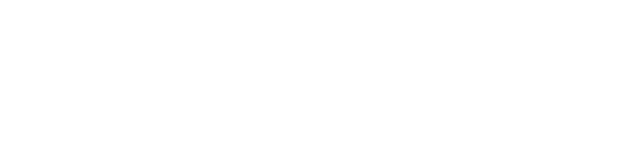
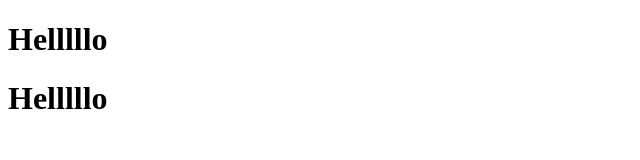
Before and after one commit to MohammadRabboua/myTest, a plain HTML site: page index.html in a window 1280 px wide. Shown: the whole page, without its empty margins (0-640 px from the left). Drawn offline with Linux system fonts and the light colour scheme.

Commit message:
world change

```diff
--- a/index.html
+++ b/index.html
@@ -7,9 +7,7 @@
     <title>Document</title>
 </head>
 <body>
-
-
-
-
+ <h1>Helllllo</h1>
+<h1>Helllllo</h1>
 </body>
 </html>
```
